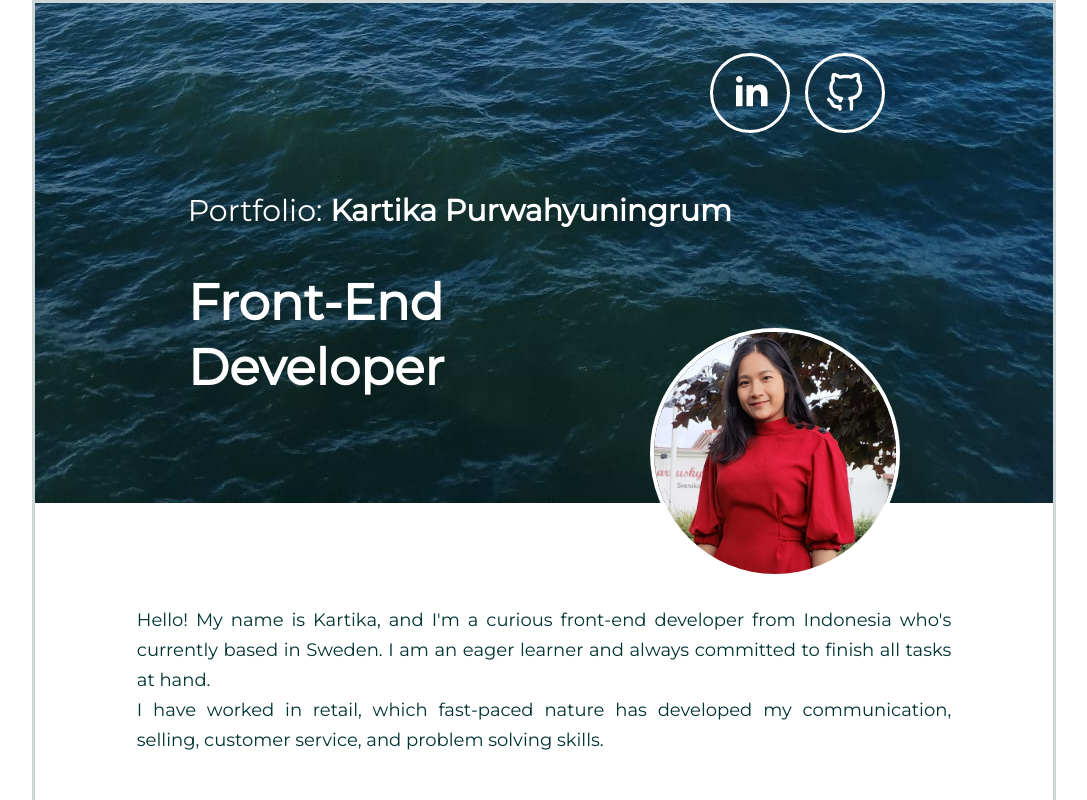
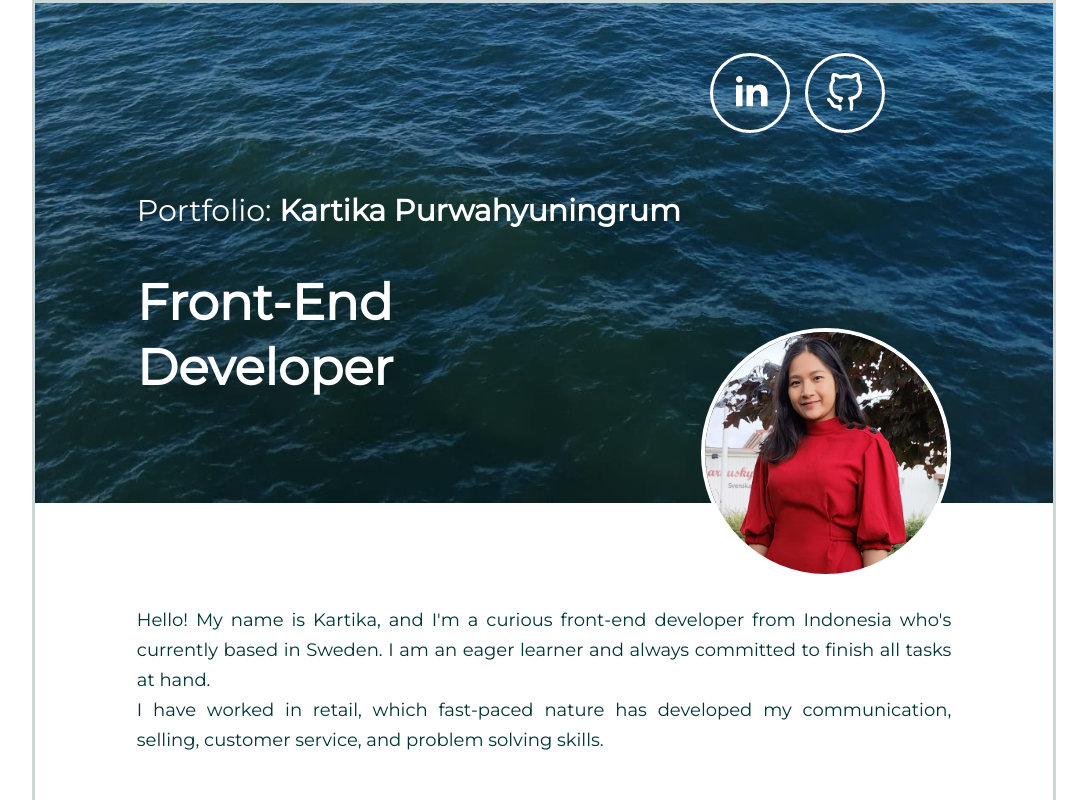
Before and after one commit to Technigo/project-react-portfolio, a React (Create React App) app: page / in a window 1280 px wide. Shown: the top 800 px of the page, without its empty margins (96-1183 px from the left). Built offline with nearby package versions, Linux system fonts and the light colour scheme.

Commit message:
header image pixel experiement

```diff
--- a/src/components/Header.js
+++ b/src/components/Header.js
@@ -41,7 +41,8 @@ const HeaderContainer = styled.header`
   background-image: url('/images/heroimage.jpeg');
   height: 400px;
   background-position: bottom;
-  background-attachment: fixed;
+  background-size: cover;
+
   position: relative;
 
   @media (min-width: 520px) and (max-width: 1023px){
@@ -81,7 +82,7 @@ const TitleContainer = styled.div`
 
   @media (min-width: 1024px){
     line-height: 65px;
-    left: 15%;
+    left: 10%;
 
     h1{
       font-size: 50px;
@@ -115,7 +116,7 @@ const ImageContainer = styled.div`
       width: 250px;
       height: 250px;
       bottom: -15%;
-      right: 15%;
+      right: 10%;
     }
 }
 `
```
